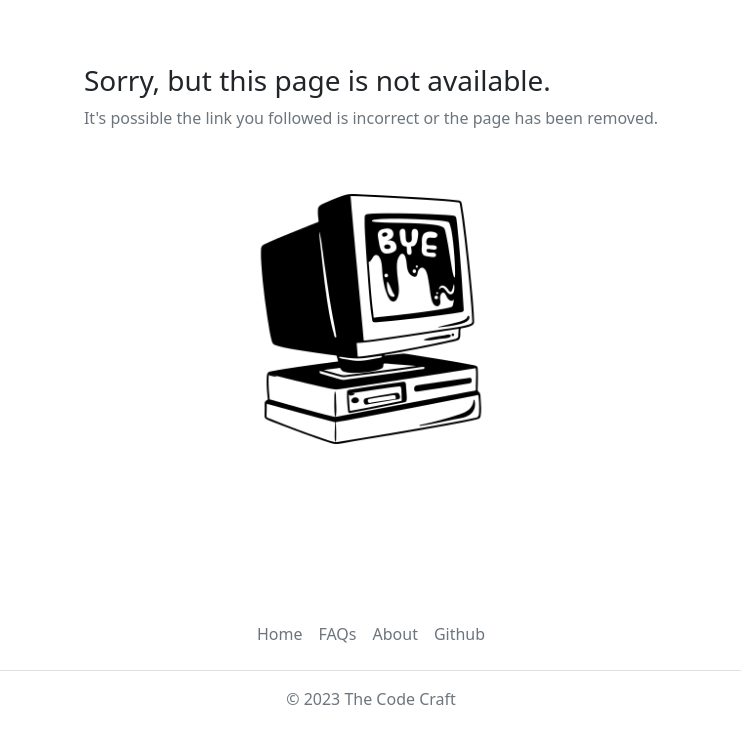
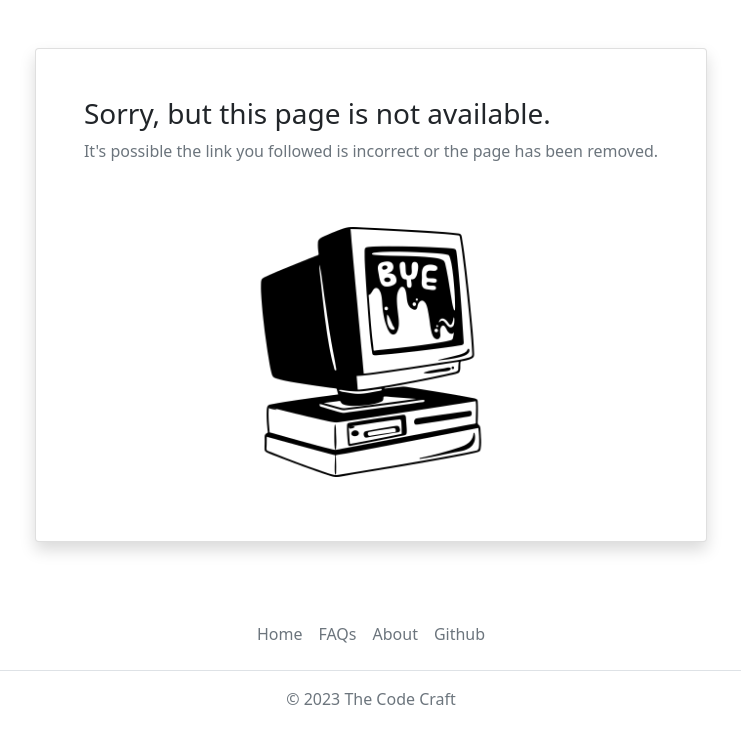
Before and after one commit to voizlav/codecraft, a Flask app: template app/templates/404.html in a window 1280 px wide. Shown: the part 57-800 px from the top of the page, without its empty margins (269-1010 px from the left). Run offline with Flask 2, Linux system fonts and the light colour scheme; the template is opened without the code that fills it, so the values that code supplies are empty; parts of the project's set-up code (start-up, migrations or seed data) failed here and were passed over.

Commit message:
Update 404 error template

```diff
--- a/app/templates/404.html
+++ b/app/templates/404.html
@@ -3,8 +3,8 @@
 {% block title %}404{% endblock %}
 {% block main %}
 <div class="container d-flex justify-content-center align-items-center mx-auto">
-  <div class="mainwrap mt-5" id="notfound">
-    <div class="card p-3 border-0 text-dark">
+  <div class="mainwrap mt-5">
+    <div class="card text-dark p-5 rounded shadow">
         <h3>{{ not_found_header | randomed }}</h3>
         <div id="notfoundwrap">
           <p class="text-secondary">
```
